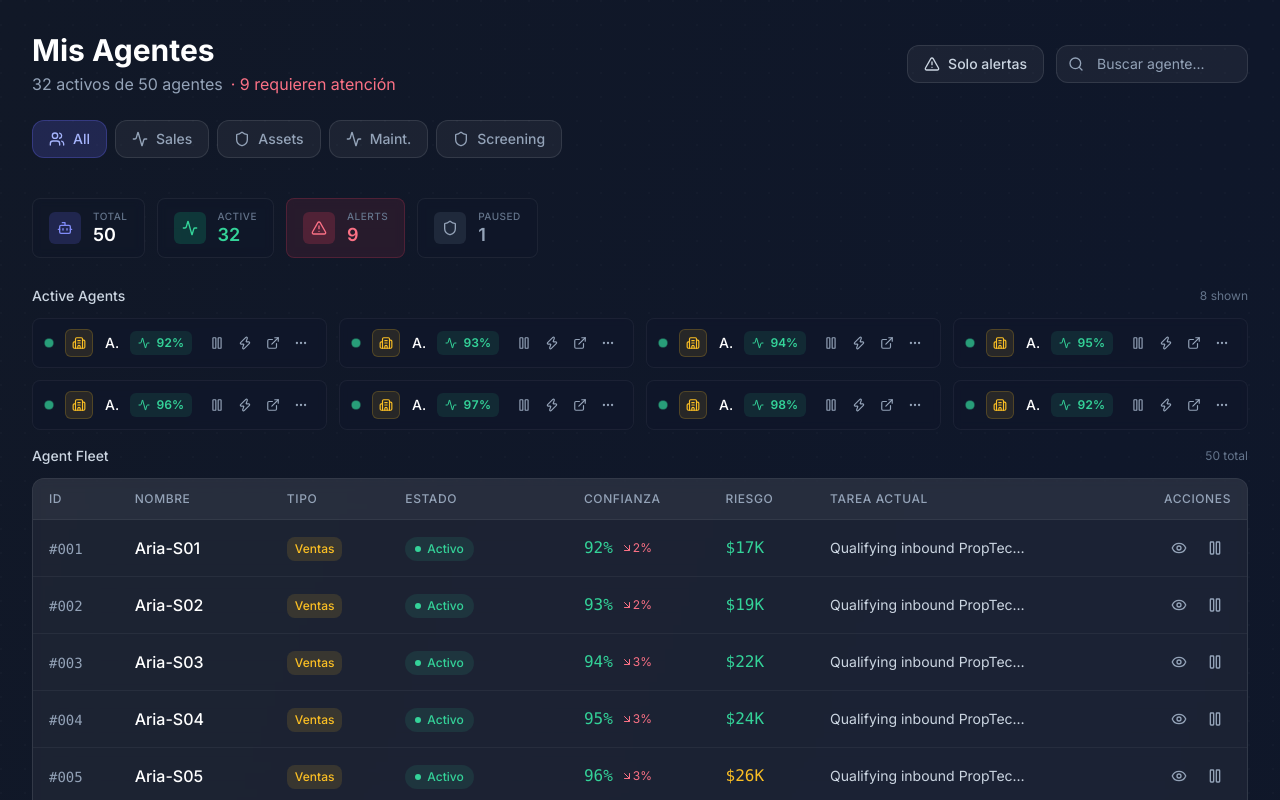
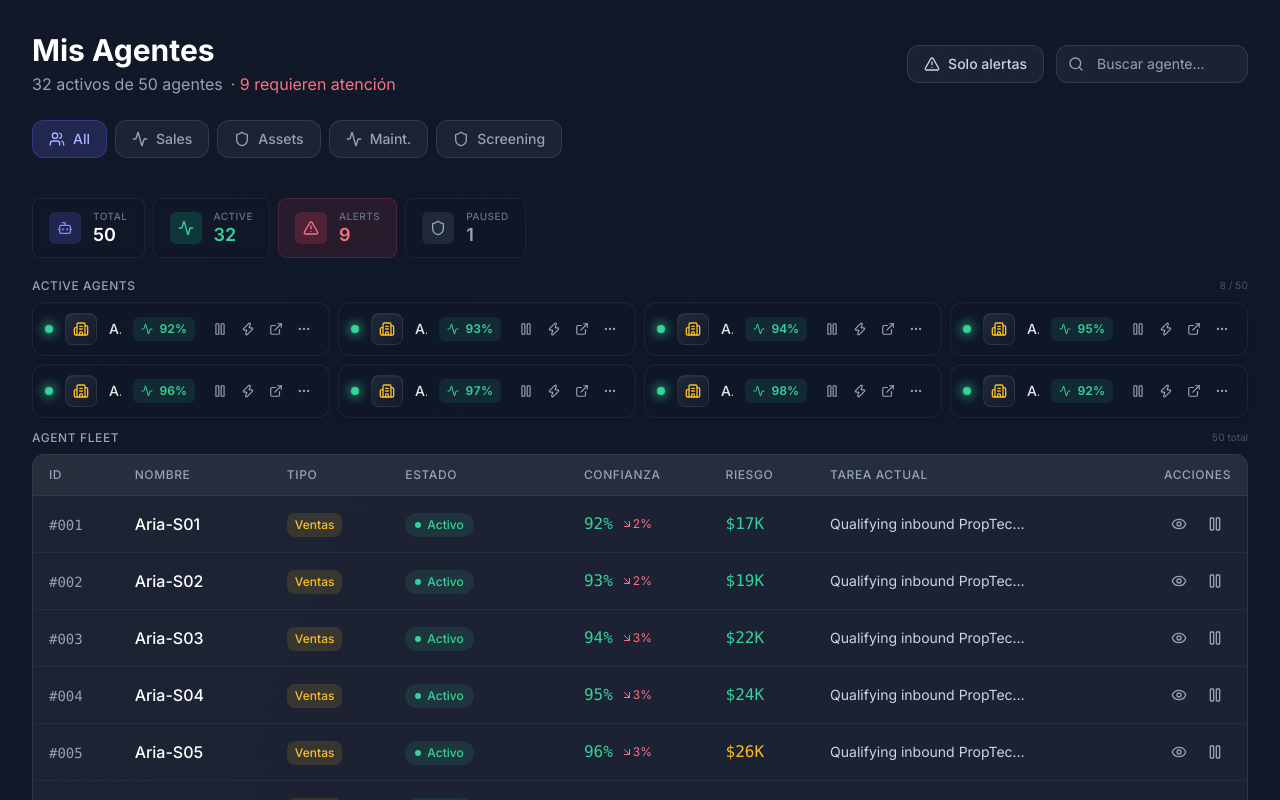
Before and after one commit to leandrodesignux-ux/Sentinel-OS, a Next.js app: page /agents in a window 1280 px wide. Shown: the top 800 px of the page. Built offline with nearby package versions, Linux system fonts and the light colour scheme.

Commit message:
Premium redesign Mis Agentes: glassmorphism cards, reduced spacing, microanimations, enterprise AI OS style

```diff
--- a/app/agents/page.tsx
+++ b/app/agents/page.tsx
@@ -181,12 +181,12 @@ export default function AgentsPage() {
           </div>
         </motion.header>
 
-        {/* Compact KPI Cards - Linear/Vercel Style */}
+        {/* KPI Stats - Premium Compact */}
         <motion.div
-          initial={{ opacity: 0, y: 12 }}
+          initial={{ opacity: 0, y: 8 }}
           animate={{ opacity: 1, y: 0 }}
-          transition={{ delay: 0.1 }}
-          className="flex items-center gap-3 mb-6 overflow-x-auto pb-1"
+          transition={{ delay: 0.1, duration: 0.3 }}
+          className="flex items-center gap-2 mb-4 overflow-x-auto pb-1 scrollbar-hide"
         >
           <div className="flex items-center gap-3 px-4 py-2.5 rounded-lg bg-slate-900/40 border border-white/[0.06] backdrop-blur-sm shrink-0">
             <div className="w-8 h-8 rounded-md bg-indigo-500/20 flex items-center justify-center">
@@ -239,17 +239,17 @@ export default function AgentsPage() {
           </div>
         </motion.div>
 
-        {/* Agent Cards Grid */}
+        {/* Agent Cards Grid - Premium Compact */}
         <motion.section
           initial={{ opacity: 0 }}
           animate={{ opacity: 1 }}
           transition={{ delay: 0.15 }}
-          className="mb-4"
+          className="mb-3"
         >
-          <div className="flex items-center justify-between mb-3">
-            <h2 className="text-sm font-medium text-slate-300">Active Agents</h2>
-            <span className="text-xs text-slate-500">
-              {gridAgents.length} shown
+          <div className="flex items-center justify-between mb-2">
+            <h2 className="text-xs font-medium text-slate-400 uppercase tracking-wider">Active Agents</h2>
+            <span className="text-[10px] text-slate-600 tabular-nums">
+              {gridAgents.length} / {agents.length}
             </span>
           </div>
 
@@ -260,16 +260,15 @@ export default function AgentsPage() {
           />
         </motion.section>
 
-        {/* Detailed Table - positioned immediately after grid */}
+        {/* Detailed Table - Seamless continuation */}
         <motion.section
           initial={{ opacity: 0 }}
           animate={{ opacity: 1 }}
           transition={{ delay: 0.2 }}
-          className="mt-1"
         >
-          <div className="flex items-center justify-between mb-3">
-            <h2 className="text-sm font-medium text-slate-300">Agent Fleet</h2>
-            <span className="text-xs text-slate-500">{tableAgents.length} total</span>
+          <div className="flex items-center justify-between mb-2">
+            <h2 className="text-xs font-medium text-slate-400 uppercase tracking-wider">Agent Fleet</h2>
+            <span className="text-[10px] text-slate-600 tabular-nums">{tableAgents.length} total</span>
           </div>
 
           <AgentsTable
--- a/components/agents/AgentCard.tsx
+++ b/components/agents/AgentCard.tsx
@@ -183,58 +183,68 @@ export const AgentCard = memo(function AgentCard({
       onClick={onClick}
       className={cn(
         "relative group cursor-pointer",
-        "rounded-lg overflow-hidden",
-        "bg-slate-900/60 backdrop-blur-sm",
-        "border border-white/[0.05]",
-        "hover:border-white/[0.1]",
-        "hover:shadow-[0_0_20px_-5px_rgba(99,102,241,0.2)]",
-        "transition-all duration-200",
-        isPaused && "opacity-60"
+        "rounded-xl overflow-hidden",
+        "bg-slate-900/40 backdrop-blur-xl",
+        "border border-white/[0.06]",
+        "hover:border-white/[0.12]",
+        "shadow-[0_2px_8px_-4px_rgba(0,0,0,0.4),inset_0_1px_0_rgba(255,255,255,0.02)]",
+        "hover:shadow-[0_8px_24px_-6px_rgba(99,102,241,0.15),0_4px_12px_-4px_rgba(0,0,0,0.3)]",
+        "hover:bg-slate-800/50",
+        "transition-all duration-300 ease-out",
+        isPaused && "opacity-50 saturate-50"
       )}
     >
       {/* Main row - ultra compact horizontal layout */}
       <div className="flex items-center gap-3 px-3 py-2.5">
 
-        {/* Status dot with glow for running agents */}
+        {/* Status indicator with premium glow */}
         <div className="relative shrink-0">
           <motion.div
             animate={agent.status === "running" ? {
-              scale: [1, 1.2, 1],
-              opacity: [0.5, 1, 0.5]
+              boxShadow: [
+                "0 0 0 0 rgba(52, 211, 153, 0)",
+                "0 0 0 4px rgba(52, 211, 153, 0.3)",
+                "0 0 0 0 rgba(52, 211, 153, 0)"
+              ]
             } : {}}
-            transition={{ duration: 2, repeat: Infinity, ease: "easeInOut" }}
+            transition={{ duration: 2, repeat: Infinity, ease: "easeOut" }}
             className={cn(
-              "w-2 h-2 rounded-full",
+              "w-2 h-2 rounded-full relative z-10",
               status.dot,
-              agent.status === "running" && cn("shadow-lg", status.glow)
+              agent.status === "running" && "shadow-[0_0_8px_currentColor]"
             )}
           />
-          {/* Pulse ring for running */}
+          {/* Ambient glow ring */}
           {agent.status === "running" && (
-            <motion.span
-              animate={{ scale: [1, 2], opacity: [0.5, 0] }}
-              transition={{ duration: 1.5, repeat: Infinity }}
+            <motion.div
+              animate={{
+                scale: [1, 1.5],
+                opacity: [0.4, 0],
+              }}
+              transition={{ duration: 2, repeat: Infinity, ease: "easeOut" }}
               className={cn(
-                "absolute inset-0 rounded-full",
+                "absolute inset-0 rounded-full -m-1",
                 status.dot,
-                "opacity-30"
+                "blur-sm"
               )}
             />
           )}
         </div>
 
-        {/* Type icon - small badge */}
+        {/* Type icon - glass badge */}
         <div className={cn(
-          "w-7 h-7 rounded-md flex items-center justify-center shrink-0",
-          "border",
-          typeStyle
+          "w-8 h-8 rounded-lg flex items-center justify-center shrink-0",
+          "bg-gradient-to-br from-white/[0.08] to-white/[0.02]",
+          "border border-white/[0.08]",
+          "shadow-[inset_0_1px_0_rgba(255,255,255,0.05)]",
+          typeStyle.split(" ")[0]
         )}>
-          <TypeIcon className="w-3.5 h-3.5" />
+          <TypeIcon className="w-4 h-4" />
         </div>
 
-        {/* Name - single line, truncated */}
+        {/* Name with subtle gradient text */}
         <div className="flex-1 min-w-0">
-          <h3 className="text-sm font-medium text-white truncate">
+          <h3 className="text-sm font-medium text-white/90 truncate group-hover:text-white transition-colors">
             {agent.name}
           </h3>
         </div>
@@ -274,30 +284,30 @@ export const AgentCard = memo(function AgentCard({
         </div>
       </div>
 
-      {/* Expandable footer on hover - secondary info */}
+      {/* Expandable footer - premium slide down */}
       <AnimatePresence>
         {isHovered && (
           <motion.div
             initial={{ height: 0, opacity: 0 }}
             animate={{ height: "auto", opacity: 1 }}
             exit={{ height: 0, opacity: 0 }}
-            transition={{ duration: 0.2, ease: [0.25, 0.46, 0.45, 0.94] }}
-            className="overflow-hidden border-t border-white/[0.03]"
+            transition={{ duration: 0.25, ease: [0.25, 0.1, 0.25, 1] }}
+            className="overflow-hidden border-t border-white/[0.06]"
           >
-            <div className="px-3 py-2 bg-white/[0.02]">
+            <div className="px-3 py-2.5 bg-gradient-to-b from-white/[0.03] to-transparent">
               <div className="flex items-center justify-between gap-4">
                 {/* Task description */}
-                <p className="text-[11px] text-slate-500 truncate flex-1">
+                <p className="text-[11px] text-slate-400 truncate flex-1 leading-relaxed">
                   {agent.current_task.description}
                 </p>
 
-                {/* Meta info */}
-                <div className="flex items-center gap-2 shrink-0">
-                  <span className="text-[10px] text-slate-600 font-mono">
-                    {agent.id}
+                {/* Meta info - subtle pills */}
+                <div className="flex items-center gap-1.5 shrink-0">
+                  <span className="text-[10px] text-slate-500 font-mono bg-white/[0.04] px-1.5 py-0.5 rounded">
+                    {agent.id.split("-").pop()}
                   </span>
-                  <span className="w-1 h-1 rounded-full bg-slate-700" />
-                  <span className="text-[10px] text-slate-600">
+                  <span className="w-1 h-1 rounded-full bg-slate-600" />
+                  <span className="text-[10px] text-slate-500">
                     {agent.metadata.region}
                   </span>
                 </div>
@@ -307,15 +317,26 @@ export const AgentCard = memo(function AgentCard({
         )}
       </AnimatePresence>
 
-      {/* Subtle gradient glow on hover */}
+      {/* Premium ambient glow */}
       <motion.div
         initial={{ opacity: 0 }}
         animate={{ opacity: isHovered ? 1 : 0 }}
-        transition={{ duration: 0.2 }}
-        className="absolute inset-0 rounded-lg pointer-events-none"
+        transition={{ duration: 0.3 }}
+        className="absolute inset-0 rounded-xl pointer-events-none"
         style={{
-          background: `radial-gradient(600px circle at var(--mouse-x, 50%) var(--mouse-y, 0%), rgba(99,102,241,0.06), transparent 40%)`
+          background: `radial-gradient(400px circle at 50% 0%, rgba(99,102,241,0.08), transparent 50%)`
         }}
+      />
+
+      {/* Top accent line */}
+      <motion.div
+        initial={{ opacity: 0, scaleX: 0.8 }}
+        animate={{
+          opacity: isHovered ? 1 : 0,
+          scaleX: isHovered ? 1 : 0.8
+        }}
+        transition={{ duration: 0.3 }}
+        className="absolute top-0 left-4 right-4 h-px bg-gradient-to-r from-transparent via-indigo-500/30 to-transparent"
       />
     </motion.div>
   );
--- a/components/agents/AgentGrid.tsx
+++ b/components/agents/AgentGrid.tsx
@@ -32,17 +32,17 @@ export const AgentGrid = memo(function AgentGrid({
       initial={{ opacity: 0 }}
       animate={{ opacity: 1 }}
       transition={{ duration: 0.3 }}
-      className="grid grid-cols-1 sm:grid-cols-2 lg:grid-cols-4 gap-3"
+      className="grid grid-cols-1 sm:grid-cols-2 lg:grid-cols-4 gap-2"
     >
       {visibleAgents.map((agent, index) => (
         <motion.div
           key={agent.id}
-          initial={{ opacity: 0, y: 12 }}
-          animate={{ opacity: 1, y: 0 }}
+          initial={{ opacity: 0, y: 8, scale: 0.98 }}
+          animate={{ opacity: 1, y: 0, scale: 1 }}
           transition={{
-            duration: 0.25,
-            delay: index * 0.04,
-            ease: [0.25, 0.46, 0.45, 0.94]
+            duration: 0.3,
+            delay: index * 0.03,
+            ease: [0.25, 0.1, 0.25, 1]
           }}
         >
           <AgentCard
```
